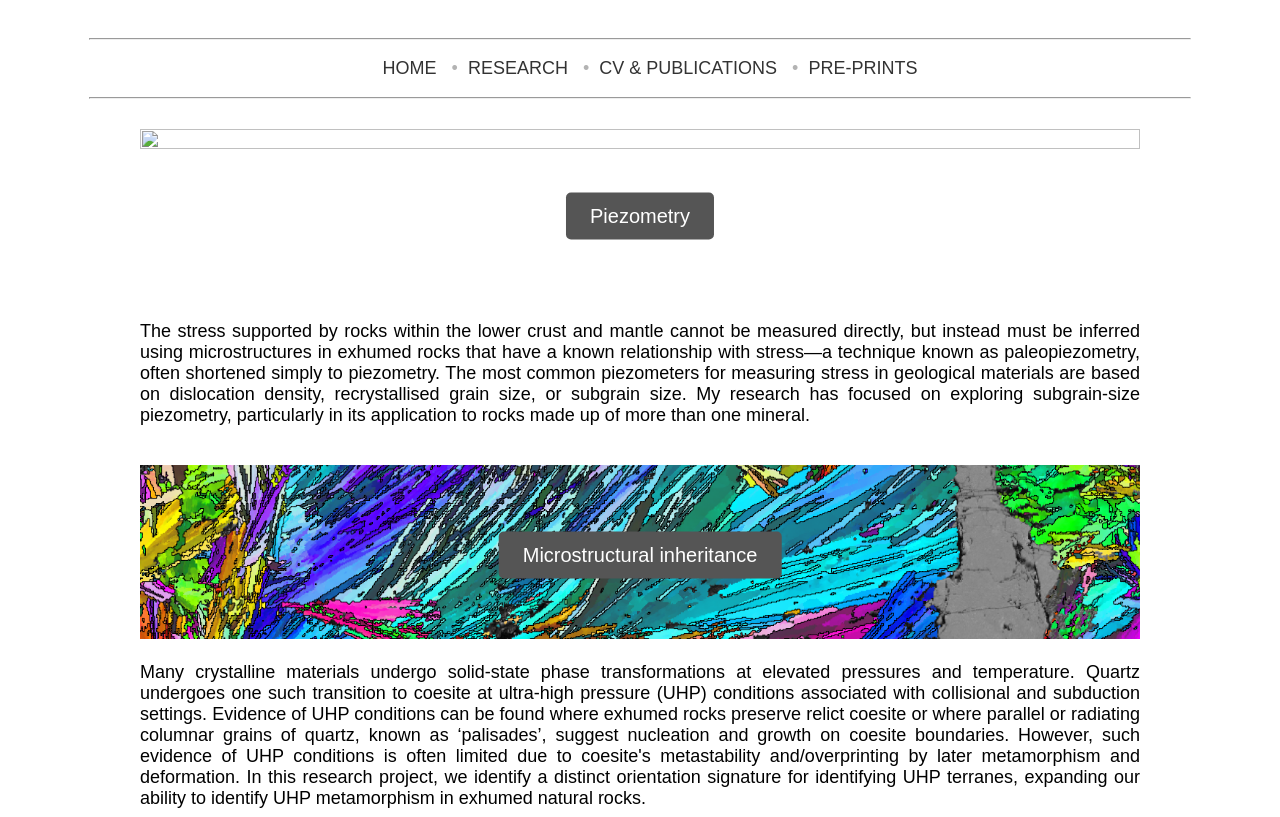
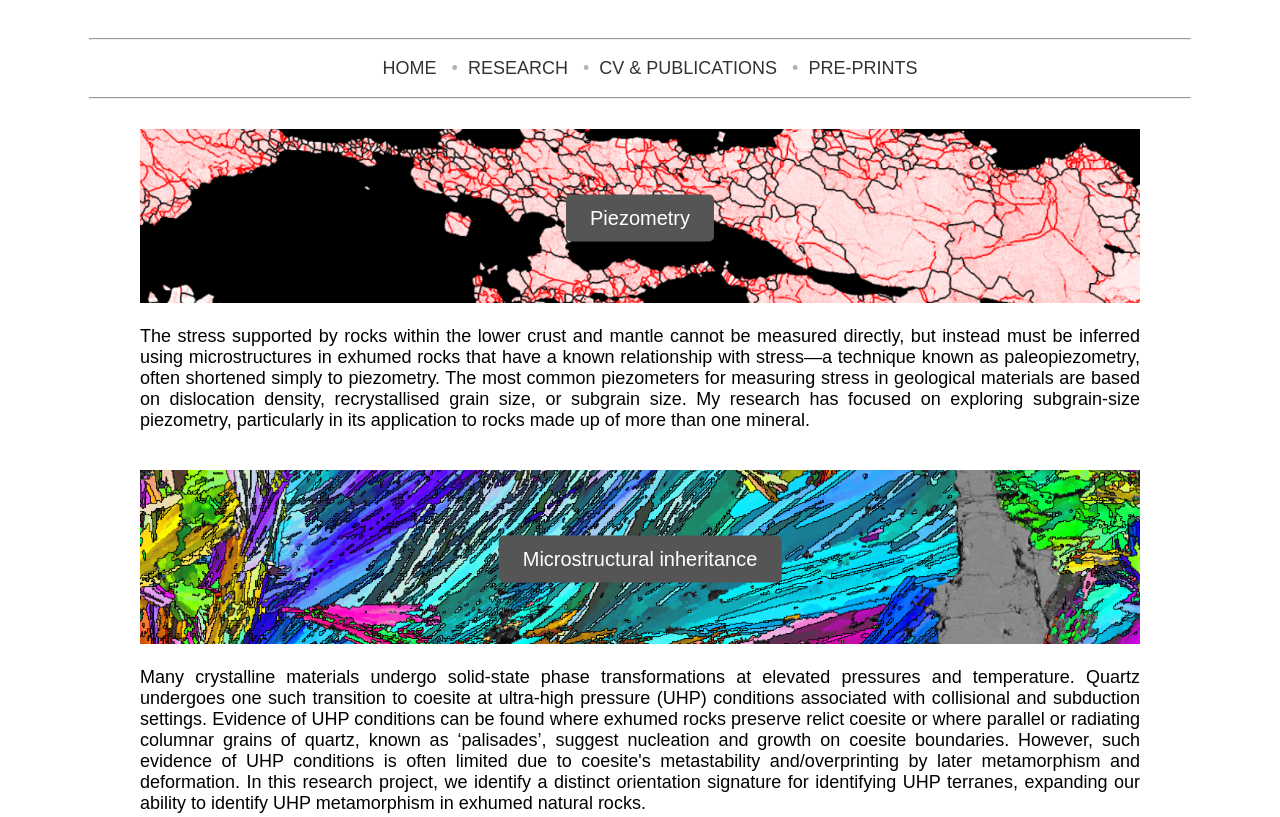
Before and after one commit to RellieGoddard/RellieGoddard.github.io, a plain HTML site: page Research.html in a window 1280 px wide. Shown: the top 817 px of the page. Drawn offline with Linux system fonts and the light colour scheme; some icons are missing.

Commit message:
Update Research.html

```diff
--- a/Research.html
+++ b/Research.html
@@ -108,7 +108,7 @@
             <center>
                 <div style="max-width:1000px; word-wrap:break-word;">
                     <div class="container">
-                        <img src="pics/subgrains_check.png" height="174.23" width="1000">
+                        <img src="pics/subgrainsCheck.png" height="174.23" width="1000">
                         <div class="centered">Piezometry</div>
                     </div>
                     <p align = "justify">The stress supported by rocks within the lower crust and mantle cannot be measured directly, but instead must be inferred using microstructures in exhumed rocks that have a known relationship with stress<span>&#8212;</span>a technique known as paleopiezometry, often shortened simply to piezometry. The most common piezometers for measuring stress in geological materials are based on dislocation density, recrystallised grain size, or subgrain size. My research has focused on exploring subgrain-size piezometry, particularly in its application to rocks made up of more than one mineral. </p>
```
